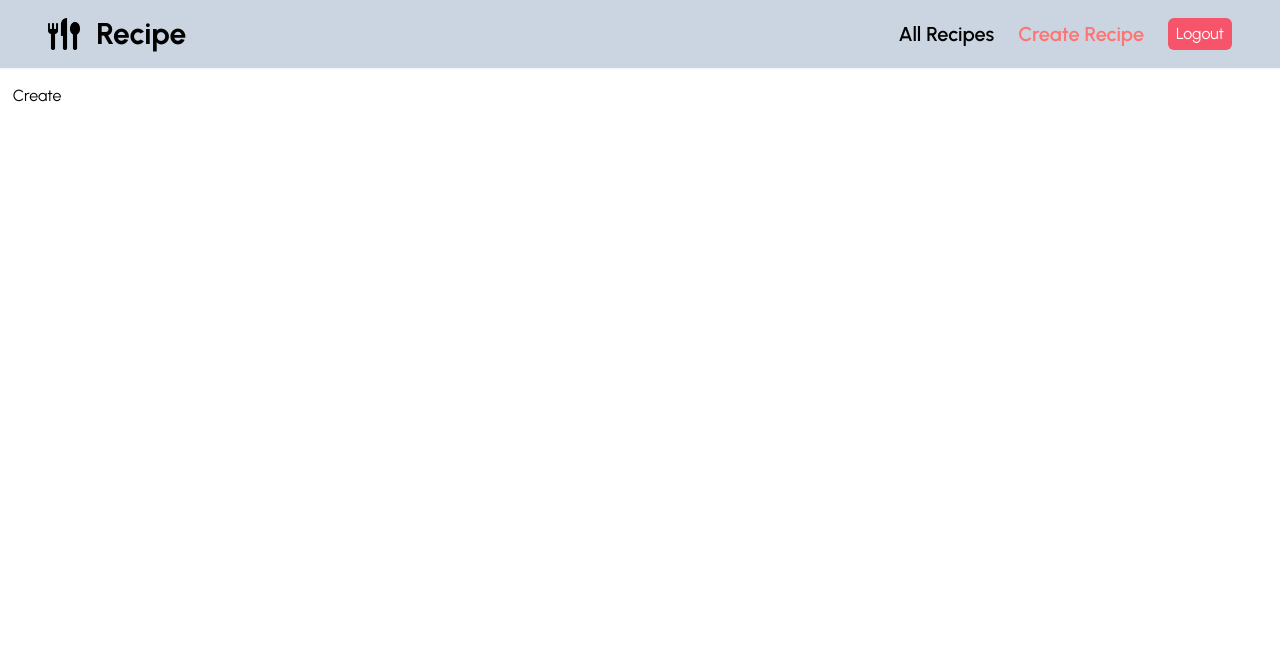
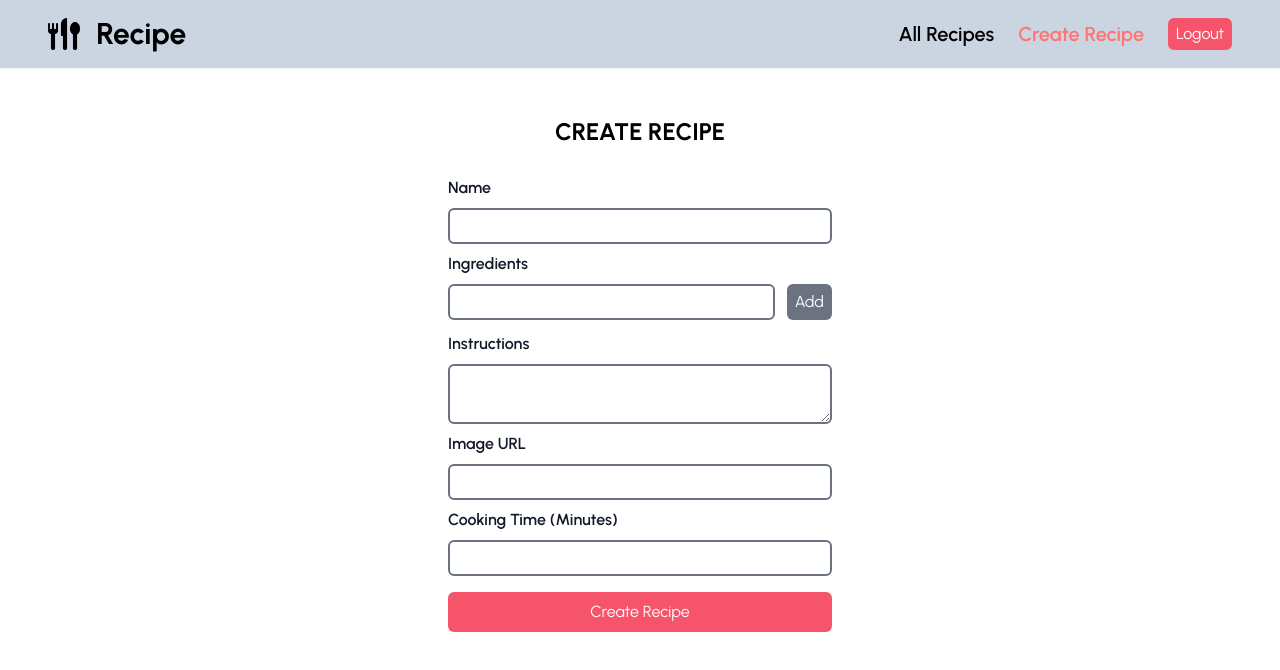
Before and after one commit to HashaamKhan19/recipe_app_client, a React (Vite) app: page /createRecipe in a window 1280 px wide. Shown: the top 670 px of the page. Built offline with nearby package versions, Linux system fonts and the light colour scheme.

Commit message:
create recipe component created

```diff
--- a/src/components/Recipe/Create.jsx
+++ b/src/components/Recipe/Create.jsx
@@ -1,8 +1,203 @@
 /*eslint-disable*/
-import React from "react";
+import axios from "axios";
+import React, { useState } from "react";
+import { toast } from "react-hot-toast";
+import { SwapSpinner } from "react-spinners-kit";
 
 const Create = () => {
-  return <div className="px-[1%]">Create</div>;
+  const [loading, setLoading] = useState(false);
+
+  const [name, setName] = useState("");
+  const [ingredients, setIngredients] = useState([]);
+  const [ingredientInput, setIngredientInput] = useState("");
+  const [instructions, setInstructions] = useState("");
+  const [imageURL, setImageURL] = useState("");
+  const [cookingTime, setCookingTime] = useState(0);
+
+  const handleAddIngredient = () => {
+    if (ingredientInput.trim() !== "") {
+      setIngredients([...ingredients, ingredientInput]);
+      setIngredientInput("");
+    }
+  };
+
+  const userOwner = localStorage.getItem("userID");
+
+  const handleSubmit = async (event) => {
+    if (name.length < 3) {
+      toast.error("Name must be at least 3 characters long");
+      return;
+    }
+
+    if (ingredients.length === 0) {
+      toast.error("Ingredients are required!");
+      return;
+    }
+
+    if (instructions.length < 10) {
+      toast.error("Instructions must be at least 10 characters long");
+      return;
+    }
+
+    if (cookingTime === 0) {
+      toast.error("Cooking Time is required");
+      return;
+    }
+
+    event.preventDefault();
+    setLoading(true);
+    try {
+      const result = await axios.post("http://localhost:3000/recipes", {
+        name,
+        ingredients,
+        instructions,
+        imageURL,
+        cookingTime,
+        userOwner,
+      });
+      setLoading(false);
+      toast.success("Recipe created successfully!");
+      console.log("result", result);
+      setName("");
+      setIngredients([]);
+      setInstructions("");
+      setImageURL("");
+      setCookingTime(0);
+    } catch (error) {
+      setLoading(false);
+      toast.error(error);
+    }
+  };
+
+  return (
+    <div className="px-[1%] mb-10">
+      <h1 className="text-center text-2xl font-bold uppercase mt-12">
+        Create Recipe
+      </h1>
+      <form onSubmit={handleSubmit}>
+        <div className="flex flex-col mt-[24px] sm:max-w-sm sm:w-full sm:mx-auto space-y-1">
+          <label
+            htmlFor="name"
+            className="block text-md font-semibold leading-8 text-gray-900"
+          >
+            Name
+          </label>
+          <input
+            type="text"
+            id="name"
+            name="name"
+            className="block rounded-md py-1 border-2 border-gray-500 px-3"
+            onChange={(e) => setName(e.target.value)}
+            required
+          />
+
+          <label
+            htmlFor="ingredients"
+            className="block text-md font-semibold leading-8 text-gray-900"
+          >
+            Ingredients
+          </label>
+
+          <div className="flex flex-row gap-3">
+            <input
+              type="text"
+              name="ingredients"
+              id="ingredients"
+              className="block rounded-md py-1 border-2 border-gray-500 px-3 w-full"
+              onChange={(e) => setIngredientInput(e.target.value)}
+            />
+            <button
+              className="bg-gray-500 text-white rounded-md px-2"
+              type="button"
+              onClick={handleAddIngredient}
+            >
+              Add
+            </button>
+          </div>
+
+          <div className="flex flex-wrap mt-4">
+            {ingredients.map((ingredient, index) => (
+              <div
+                className="bg-primary text-white rounded-full px-3 py-1 m-1 flex items-center"
+                key={index}
+              >
+                <p>{ingredient}</p>
+                <button
+                  className="ml-2 text-white rounded-full bg-black px-2"
+                  onClick={() => {
+                    const newIngredients = [...ingredients];
+                    newIngredients.splice(index, 1);
+                    setIngredients(newIngredients);
+                  }}
+                >
+                  <p className="self-center">x</p>
+                </button>
+              </div>
+            ))}
+          </div>
+
+          <label
+            htmlFor="instructions"
+            className="block text-md font-semibold leading-8 text-gray-900"
+          >
+            Instructions
+          </label>
+          <textarea
+            id="instructions"
+            name="instructions"
+            className="block rounded-md border-2 border-gray-500 px-3 py-1"
+            onChange={(e) => setInstructions(e.target.value)}
+            required
+          ></textarea>
+
+          <label
+            htmlFor="imageURL"
+            className="block text-md font-semibold leading-8 text-gray-900"
+          >
+            Image URL
+          </label>
+          <input
+            type="text"
+            id="imageURL"
+            name="imageURL"
+            className="block rounded-md py-1 border-2 border-gray-500 px-3"
+            onChange={(e) => {
+              setImageURL(e.target.value);
+            }}
+            required
+          />
+
+          <label
+            htmlFor="cookingTime"
+            className="block text-md font-semibold leading-8 text-gray-900"
+          >
+            Cooking Time (Minutes)
+          </label>
+          <input
+            type="number"
+            id="cookingTime"
+            name="cookingTime"
+            className="block rounded-md py-1 border-2 border-gray-500 px-3"
+            min={1}
+            max={1000}
+            onChange={(e) => setCookingTime(e.target.value)}
+          />
+          <div className="pt-3">
+            <button
+              className="bg-primary w-full text-white p-2 rounded-md flex items-center justify-center"
+              type="submit"
+            >
+              {loading ? (
+                <SwapSpinner size={30} color={"#fff"} />
+              ) : (
+                "Create Recipe"
+              )}
+            </button>
+          </div>
+        </div>
+      </form>
+    </div>
+  );
 };
 
 export default Create;
```
Also changed, not shown: src/App.css (+8 -0 lines).
